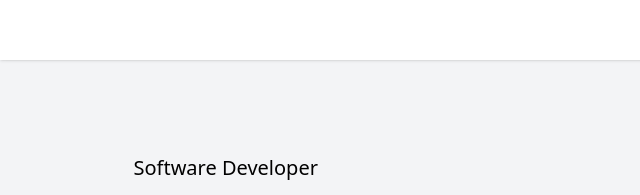
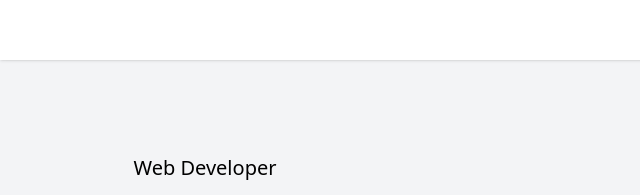
Before and after one commit to preksha014/WEEK-2, a website built with Vite: page index.html in a window 1280 px wide. Shown: the top 195 px of the page, 0-640 px from the left. Built offline with nearby package versions, Linux system fonts and the light colour scheme.

Commit message:
Update index.html

```diff
--- a/index.html
+++ b/index.html
@@ -24,7 +24,7 @@
             <div class="flex flex-wrap items-center py-12">
                 <div class="w-full flex justify-center md:w-1/2">
                     <div class="text-center md:text-left px-4">
-                        <p class="text-xl">Software Developer</p>
+                        <p class="text-xl">Web Developer</p>
                         <h1 class="text-5xl mt-4">Hello,<br>I'm <span class="text-indigo-500">Preksha Rana</span></h1>
                     </div>
                 </div>
```
